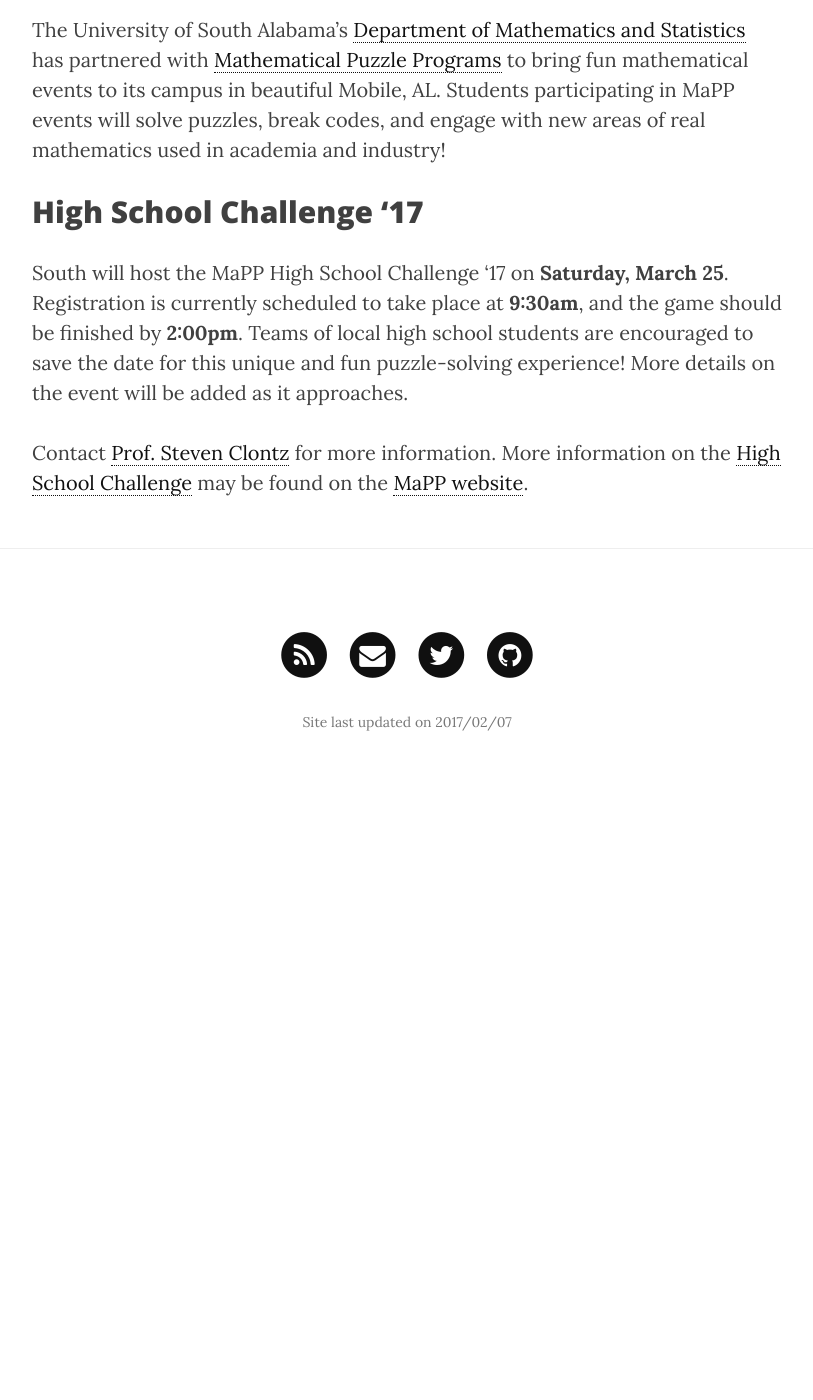
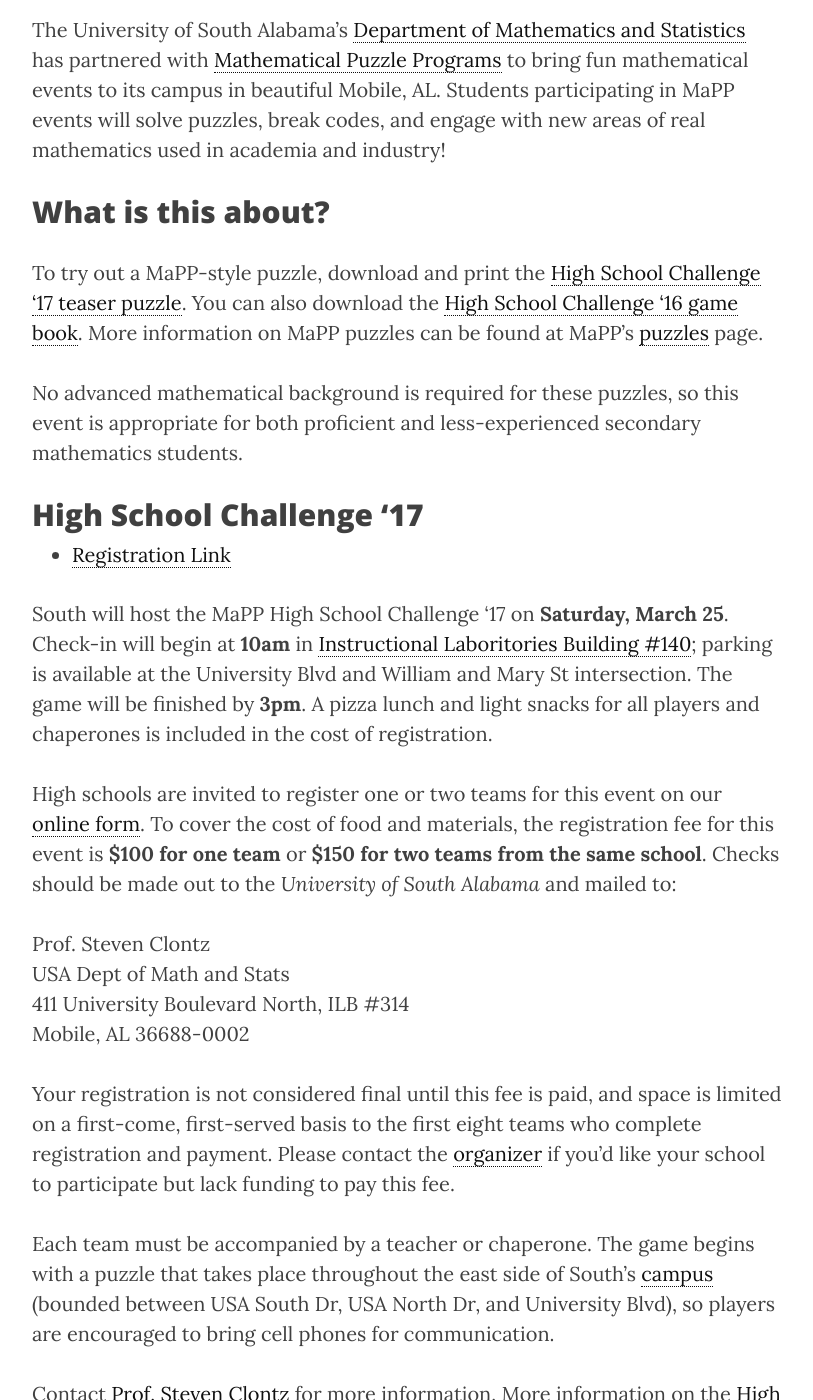
Before and after one commit to MaPPmath/mappmath.github.io, a Jekyll site: the page built from pages/campuses/south-alabama.md, in a window 1280 px wide and 1400 px high, scrolled down 718 px. Shown: the whole window, without its empty margins (233-1046 px from the left). Built offline with Jekyll 4.4.1, drawn with Linux system fonts in a browser that asks for light colours; nearby versions of some CDN libraries; before the commit the page ends 1516 px from its top, so only the background shows below that.

Commit message:
update south page

```diff
--- a/pages/campuses/south-alabama.md
+++ b/pages/campuses/south-alabama.md
@@ -17,14 +17,52 @@
 events will solve puzzles, break codes, and engage with new areas of real
 mathematics used in academia and industry!
 
+## What is this about?
+
+To try out a MaPP-style puzzle, download and print the
+[High School Challenge '17 teaser puzzle][teaser]. You can also download the
+[High School Challenge '16 game book][hsc16book]. More information on
+MaPP puzzles can be found at MaPP's [puzzles](/puzzles/) page.
+
+No advanced mathematical background is required for these puzzles, so this
+event is appropriate for both proficient and less-experienced secondary
+mathematics students.
+
 ## High School Challenge '17
 
+* [Registration Link][form]
+
 South will host the MaPP High School Challenge '17 on **Saturday, March 25**.
-Registration is currently scheduled to take place at **9:30am**, and the
-game should be finished by **2:00pm**.
-Teams of local high school students are encouraged to save the date
-for this unique and fun puzzle-solving experience! More details on the event
-will be added as it approaches.
+Check-in will begin at **10am** in
+[Instructional Laboritories Building \#140][map]; parking is available
+at the University Blvd and William and Mary St intersection.
+The game will be finished by **3pm**.
+A pizza lunch and light snacks for all players and chaperones is included in
+the cost of registration.
+
+High schools are invited to register one or two teams for this event on
+our [online form][form]. To cover the cost of food and materials,
+the registration fee for this event is **$100 for one team** or
+**$150 for two teams from the same school**. Checks should be made out
+to the *University of South Alabama* and mailed to:
+
+Prof. Steven Clontz
+USA Dept of Math and Stats
+411 University Boulevard North, ILB #314
+Mobile, AL 36688-0002
+
+Your registration is not
+considered final until this fee is paid, and space is limited on a
+first-come, first-served basis to the first eight teams who complete
+registration and payment.
+Please contact the [organizer][clontz] if you'd like your
+school to participate but lack funding to pay this fee.
+
+Each team must be accompanied by a teacher or chaperone. The game begins
+with a puzzle that takes place throughout the east side of
+South's [campus][map] (bounded between USA South Dr, USA North Dr, and
+University Blvd),
+so players are encouraged to bring cell phones for communication.
 
 Contact [Prof. Steven Clontz][clontz] for more information. More information
 on the [High School Challenge][hsc] may be found on the [MaPP website][hsc].
@@ -33,3 +71,7 @@
 [mapp]: /
 [clontz]: mailto:sclontz@southalabama.edu
 [hsc]: /programs/hsc/
+[teaser]: /puzzles/hsc17-teaser.pdf
+[hsc16book]: https://github.com/MaPPmath/hsc16/raw/master/booklet.pdf
+[map]: http://www.southalabama.edu/campusmap/
+[form]: https://goo.gl/forms/AzX4QhXVPrLzqUi63
```
